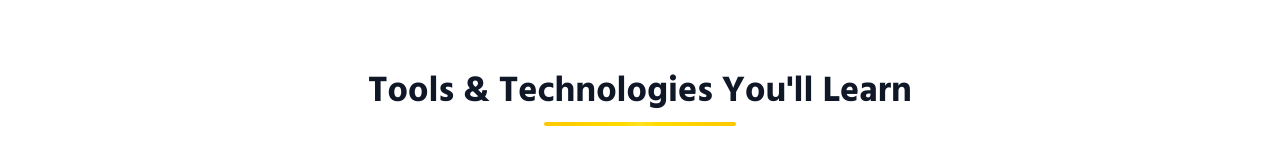
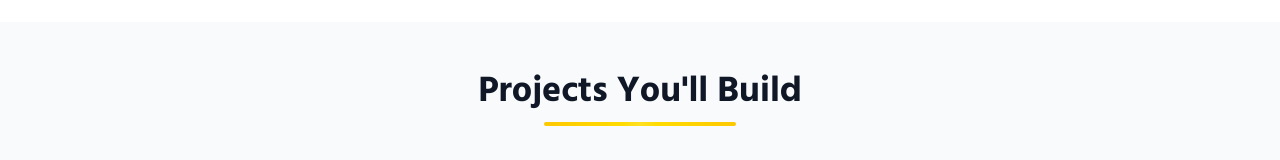
Before and after one commit to mehrabhossain1/innodemmy-frontend, a Next.js app: page /courses/vlsi-physical-design-training in a window 1280 px wide. Shown: the part 2361-2521 px from the top of the page. Built offline with nearby package versions, Linux system fonts and the light colour scheme.

Commit message:
style: Comment out ToolsAndTechnologies component and related navigation item in VlsiPhysicalDesignTraining

```diff
--- a/app/courses/vlsi-physical-design-training/page.tsx
+++ b/app/courses/vlsi-physical-design-training/page.tsx
@@ -6,7 +6,7 @@ import StickyEnrollmentBar from "@/components/course/StickyEnrollmentBar";
 import StickyNavigation from "@/components/course/StickyNavigation";
 import EnrollmentModal from "@/components/course/EnrollmentModal";
 import WhatYouGet from "@/app/courses/vlsi-physical-design-training/components/WhatYouGet";
-import ToolsAndTechnologies from "@/app/courses/vlsi-physical-design-training/components/ToolsAndTechnologies";
+// import ToolsAndTechnologies from "@/app/courses/vlsi-physical-design-training/components/ToolsAndTechnologies";
 import Projects from "@/app/courses/vlsi-physical-design-training/components/Projects";
 import WhatYouNeed from "@/app/courses/vlsi-physical-design-training/components/WhatYouNeed";
 import WhoThisCourseIsFor from "@/app/courses/vlsi-physical-design-training/components/WhoThisCourseIsFor";
@@ -21,7 +21,7 @@ const VlsiPhysicalDesignTraining = () => {
     const navigationItems = [
         { id: "course-module", label: "Course Module" },
         { id: "what-you-get", label: "What You'll Get in This Course" },
-        { id: "tools-technologies", label: "Tools & Technologies" },
+        // { id: "tools-technologies", label: "Tools & Technologies" },
         { id: "projects", label: "Projects" },
         { id: "who-this-for", label: "Who This Course is For" },
         { id: "what-you-need", label: "What You'll Need" },
@@ -109,9 +109,9 @@ const VlsiPhysicalDesignTraining = () => {
             </div>
 
             {/* Tools & Technologies */}
-            <div id="tools-technologies">
+            {/* <div id="tools-technologies">
                 <ToolsAndTechnologies />
-            </div>
+            </div> */}
 
             {/* Projects */}
             <div id="projects">
```
